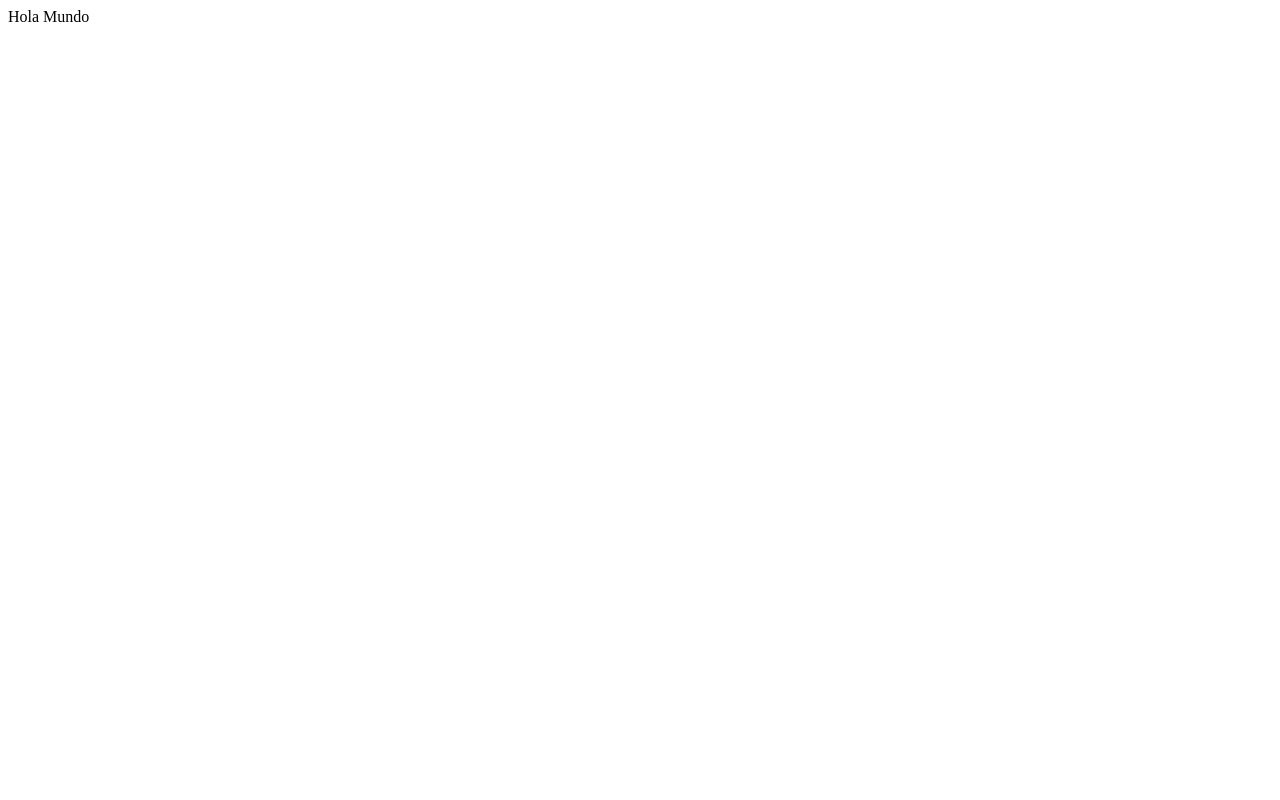
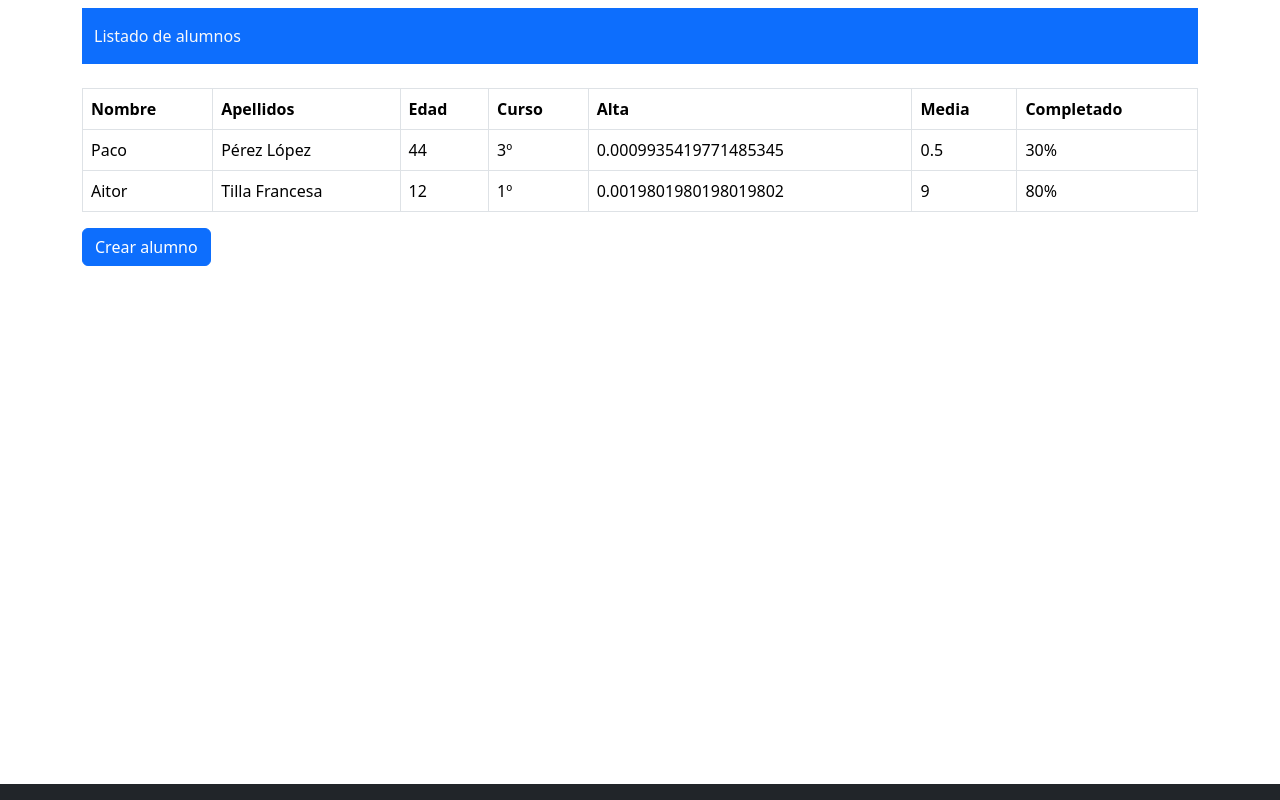
Before and after one commit to ArozenaDev/Listado-de-alumnos, a React (Vite) app: page / in a window 1280 px wide. Built offline with nearby package versions, Linux system fonts and the light colour scheme.

Commit message:
tabla de alumnos y boton crear

```diff
--- a/index.html
+++ b/index.html
@@ -3,10 +3,13 @@
   <head>
     <meta charset="UTF-8" />
     <meta name="viewport" content="width=device-width, initial-scale=1.0" />
+    <link href="https://cdn.jsdelivr.net/npm/bootstrap@5.3.2/dist/css/bootstrap.min.css" rel="stylesheet" integrity="sha384-T3c6CoIi6uLrA9TneNEoa7RxnatzjcDSCmG1MXxSR1GAsXEV/Dwwykc2MPK8M2HN" crossorigin="anonymous">
+    <link href="https://cdn.jsdelivr.net/npm/remixicon@3.5.0/fonts/remixicon.css" rel="stylesheet">
     <title>Listado de alumnos</title>
   </head>
   <body>
     <div id="root"></div>
+    <script src="https://cdn.jsdelivr.net/npm/bootstrap@5.3.2/dist/js/bootstrap.bundle.min.js" integrity="sha384-C6RzsynM9kWDrMNeT87bh95OGNyZPhcTNXj1NW7RuBCsyN/o0jlpcV8Qyq46cDfL" crossorigin="anonymous"></script>
     <script type="module" src="/src/main.jsx"></script>
   </body>
 </html>
--- a/src/App.jsx
+++ b/src/App.jsx
@@ -1,13 +1,87 @@
-//import { useState } from 'react'
+import { useState } from 'react'
 
 function App() {
 
+  const [studentsList, setStudentsList] = useState([
+    {
+    Nombre: "Paco",
+    Apellidos: "Pérez López",
+    Edad: 44,
+    Curso: "3º",
+    Alta: 22/11/2013,
+    Media: 0.5,
+    Completado: "30%",
+  },
+  {
+    Nombre: "Aitor",
+    Apellidos: "Tilla Francesa",
+    Edad: 12,
+    Curso: "1º",
+    Alta: 20/5/2020,
+    Media: 9,
+    Completado: "80%",
+  },
+]);
 
   return (
     <>
-    Hola Mundo
+    <div className="container-md">
+        <nav className="navbar navbar-dark bg-primary mt-2 mb-2">
+          <div className="container-fluid">
+            <span className="navbar-text text-light">Listado de alumnos</span>
+          </div>
+        </nav>
+        <div className="input-group mb-3"></div>
+        <table className='table table-bordered'>
+          <thead>
+            <tr>
+            <th scope="col">Nombre</th>
+            <th scope='col'>Apellidos</th>
+            <th scope='col'>Edad</th>
+            <th scope='col'>Curso</th>
+            <th scope='col'>Alta</th>
+            <th scope='col'>Media</th>
+            <th scope='col'>Completado</th>
+            </tr>
+          </thead>
+          <tbody>
+            {studentsList.map((e) =>
+            <tr scope='row' key={e.Nombre}>
+              <td>{e.Nombre}</td>
+              <td>{e.Apellidos}</td>
+              <td>{e.Edad}</td>
+              <td>{e.Curso}</td>
+              <td>{e.Alta}</td>
+              <td>{e.Media}</td>
+              <td>{e.Completado}</td>
+            </tr>
+            )}
+          </tbody>
+        </table>
+        <button type='button' className='btn btn-primary' data-toggle="modal" data-target="#crearAlumno">Crear alumno</button>
+
+        <div className='modal fade' id="crearAlumno" tabIndex={-1} role='dialog' aria-labelledby='crearAlumnoLabel' aria-hidden="true">
+          <div className='modal-dialog' role='document'>
+            <div className='modal-content'>
+              <div className='modal-header'>
+                <h5 className='modal-title' id="crearAlumnoLabel">Crear alumno</h5>
+                <button type="button" className='close' data-dismiss="modal" aria-label="Close">
+                  <span aria-hidden="true">&times;</span>
+                </button>
+              </div>
+              <div className='modal-body'>
+                Hello
+              </div>
+              <div className='modal-foter'>
+                <button type='button' className='btn btn-secondary' data-dismiss="modal">Cerrar</button>
+                <button type='button' className='btn btn-primary'>Guardar</button>
+              </div>
+            </div>
+          </div>
+        </div>
+    </div>
+    <nav className="navbar fixed-bottom navbar-expand-sm navbar-dark bg-dark"></nav>
     </>
-  )
-}
+)}
 
 export default App
```
